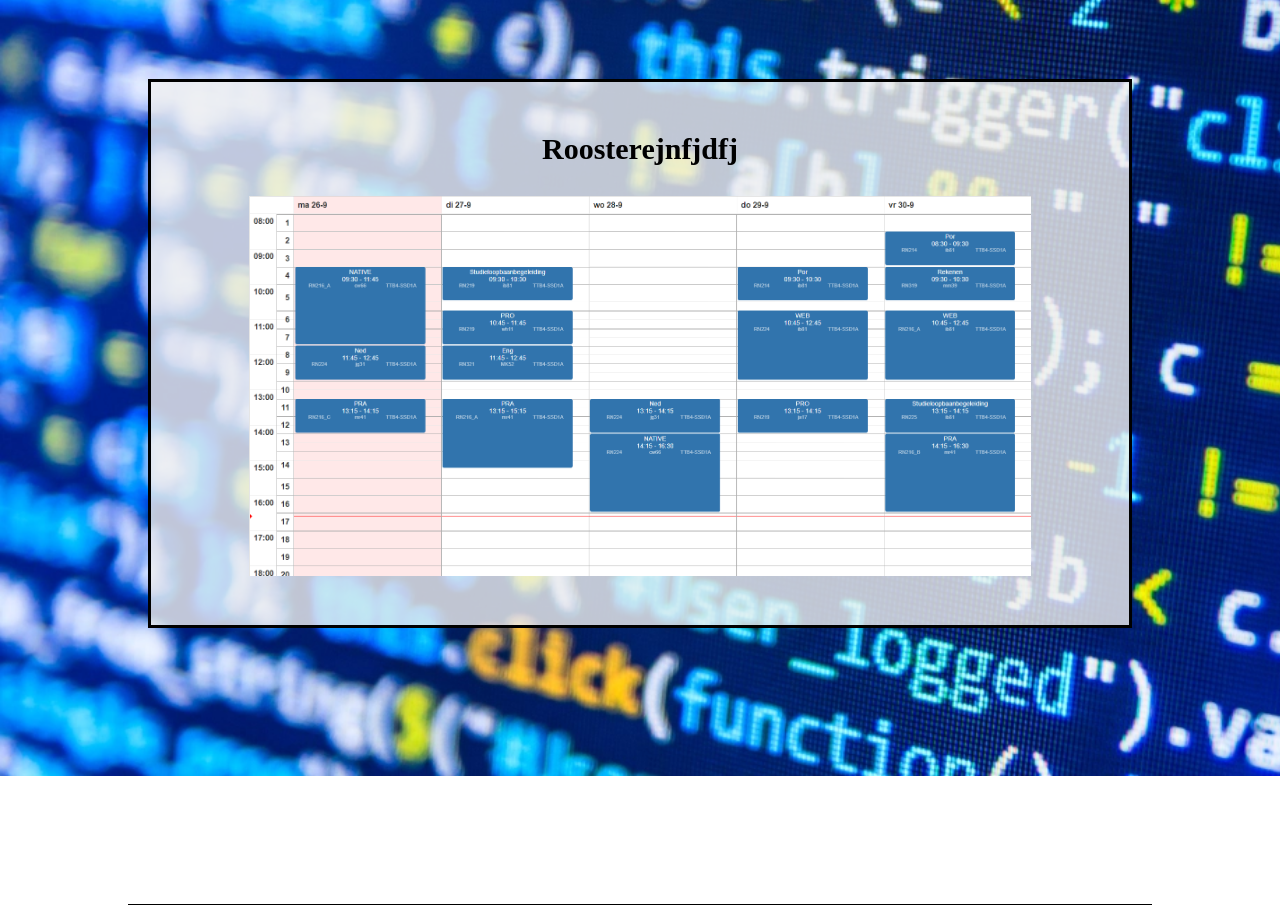
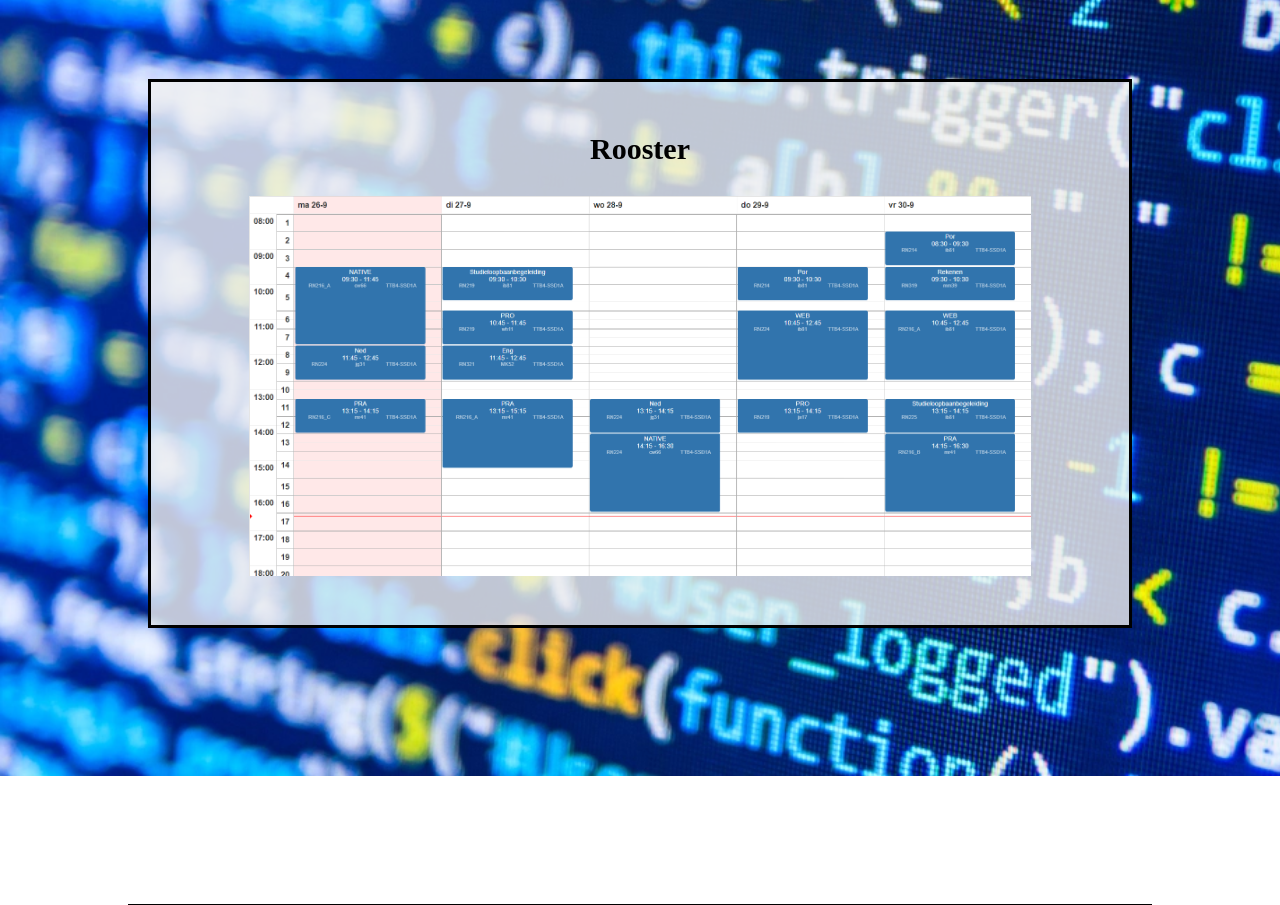
Before and after one commit to Lululink1/c1opendag, a website built with Parcel: page index.html in a window 1280 px wide. Shown: the part 1320-2225 px from the top of the page. Built offline with nearby package versions, Linux system fonts and the light colour scheme.

Commit message:
Fout hersteld
Ik had perongeluk wat verkeerd getyped

```diff
--- a/index.html
+++ b/index.html
@@ -82,7 +82,7 @@
   </div>
   <div class="roosterachtergrond">
   <div class="rooster-title">
-    <h3>Roosterejnfjdfj</h3>
+    <h3>Rooster</h3>
   </div>
 
 
```
